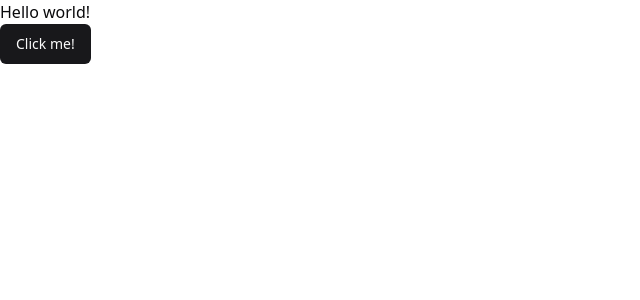
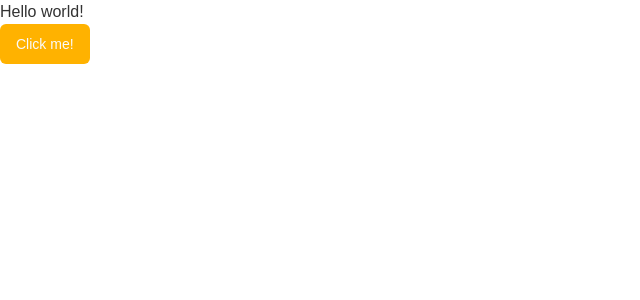
Before and after one commit to felipp2t/fsw-donalds, a Next.js app: page / in a window 1280 px wide. Shown: the top 300 px of the page, without its empty margins (0-640 px from the left). Built offline with nearby package versions, Linux system fonts and the light colour scheme.

Commit message:
🌈 style: update css variables

```diff
--- a/src/app/globals.css
+++ b/src/app/globals.css
@@ -1,66 +1,46 @@
 @tailwind base;
 @tailwind components;
 @tailwind utilities;
+
+body {
+  font-family: Arial, Helvetica, sans-serif;
+}
+
 @layer base {
   :root {
     --background: 0 0% 100%;
-    --foreground: 240 10% 3.9%;
+    --foreground: 0 0% 20%;
     --card: 0 0% 100%;
-    --card-foreground: 240 10% 3.9%;
+    --card-foreground: 0 0% 20%;
     --popover: 0 0% 100%;
-    --popover-foreground: 240 10% 3.9%;
-    --primary: 240 5.9% 10%;
+    --popover-foreground: 0 0% 20%;
+    --primary: 42 100% 50%;
     --primary-foreground: 0 0% 98%;
-    --secondary: 240 4.8% 95.9%;
-    --secondary-foreground: 240 5.9% 10%;
-    --muted: 240 4.8% 95.9%;
-    --muted-foreground: 240 3.8% 46.1%;
-    --accent: 240 4.8% 95.9%;
-    --accent-foreground: 240 5.9% 10%;
+    --secondary: 0 0% 96.1%;
+    --secondary-foreground: 0 0% 20%;
+    --muted: 0 0% 96.1%;
+    --muted-foreground: 0 0% 45.1%;
+    --accent: 0 0% 96.1%;
+    --accent-foreground: 0 0% 20%;
     --destructive: 0 84.2% 60.2%;
     --destructive-foreground: 0 0% 98%;
-    --border: 240 5.9% 90%;
-    --input: 240 5.9% 90%;
-    --ring: 240 10% 3.9%;
+    --border: 198 33% 94%;
+    --input: 198 33% 94%;
+    --ring: 0 0% 20%;
     --chart-1: 12 76% 61%;
     --chart-2: 173 58% 39%;
     --chart-3: 197 37% 24%;
     --chart-4: 43 74% 66%;
     --chart-5: 27 87% 67%;
-    --radius: 0.5rem
-  }
-  .dark {
-    --background: 240 10% 3.9%;
-    --foreground: 0 0% 98%;
-    --card: 240 10% 3.9%;
-    --card-foreground: 0 0% 98%;
-    --popover: 240 10% 3.9%;
-    --popover-foreground: 0 0% 98%;
-    --primary: 0 0% 98%;
-    --primary-foreground: 240 5.9% 10%;
-    --secondary: 240 3.7% 15.9%;
-    --secondary-foreground: 0 0% 98%;
-    --muted: 240 3.7% 15.9%;
-    --muted-foreground: 240 5% 64.9%;
-    --accent: 240 3.7% 15.9%;
-    --accent-foreground: 0 0% 98%;
-    --destructive: 0 62.8% 30.6%;
-    --destructive-foreground: 0 0% 98%;
-    --border: 240 3.7% 15.9%;
-    --input: 240 3.7% 15.9%;
-    --ring: 240 4.9% 83.9%;
-    --chart-1: 220 70% 50%;
-    --chart-2: 160 60% 45%;
-    --chart-3: 30 80% 55%;
-    --chart-4: 280 65% 60%;
-    --chart-5: 340 75% 55%
+    --radius: 0.5rem;
   }
 }
+
 @layer base {
   * {
     @apply border-border;
   }
   body {
-    @apply bg-background text-foreground;
+    @apply bg-background text-foreground antialiased;
   }
 }
```
